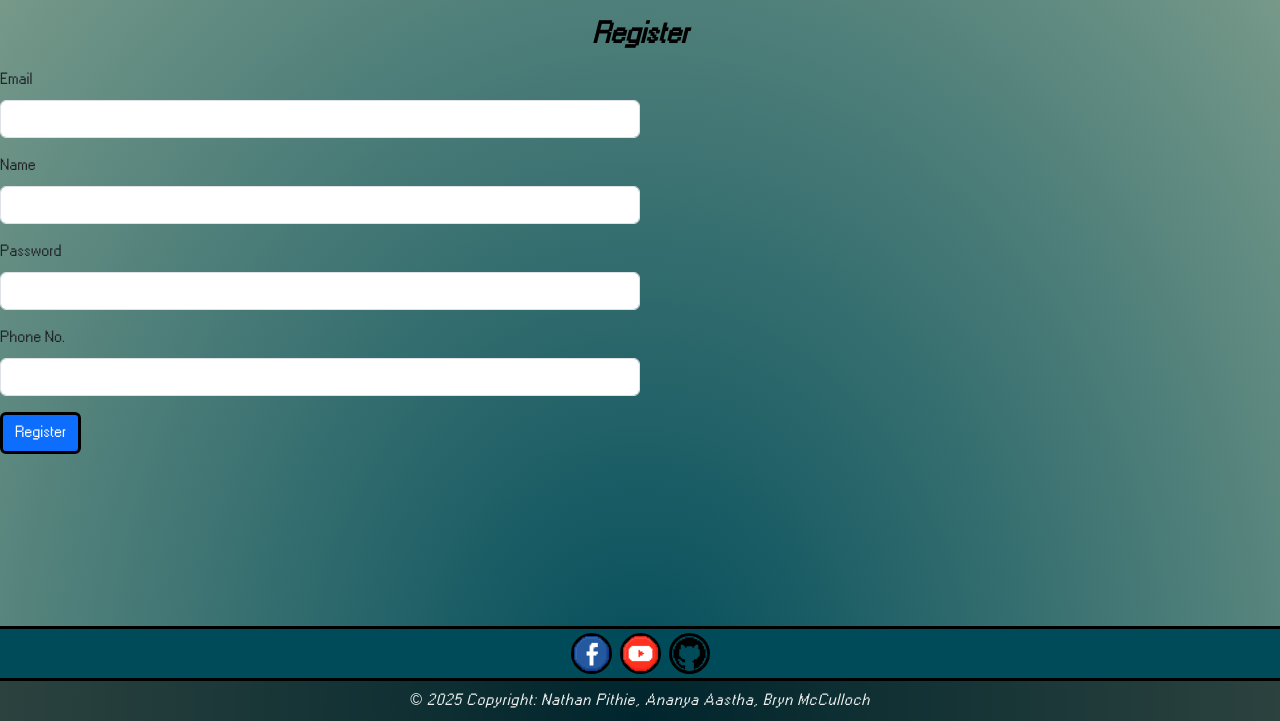
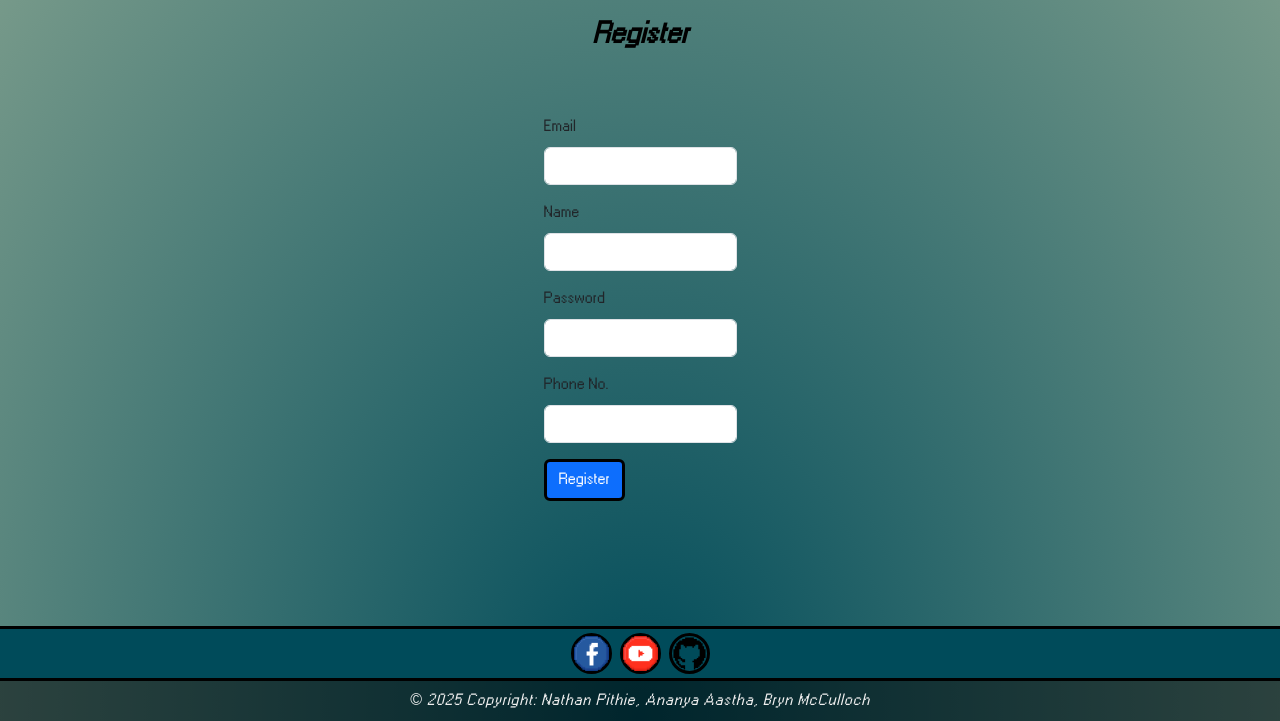
Before and after one commit to RedNate22/IAB207_A2_Group49, a Flask app: page /auth/register in a window 1280 px wide. Shown: the part 79-800 px from the top of the page. Run offline with Flask 3, Linux system fonts and the light colour scheme; some libraries are stand-ins or nearby versions.

Commit message:
added css element for fixing my forms finally

```diff
--- a/club95/static/styles/styles.css
+++ b/club95/static/styles/styles.css
@@ -1040,3 +1040,19 @@ as well as filter, search and sort them. */
     height: 100%;
     width: 100%;
 }
+
+
+/* FORM ELEMENTS */
+    /* Center forms */
+    .centered-form {
+        display: flex;
+        flex-direction: column;
+        align-items: center;
+        justify-content: center;
+        min-height: 60vh;
+
+        width: 100%;
+        max-width: 400px;
+        margin-left: auto;
+        margin-right: auto;
+    }
--- a/club95/templates/auth/login.html
+++ b/club95/templates/auth/login.html
@@ -3,7 +3,6 @@
 
 {% block body %}
 <div class="centered-form">
-    <h2>Login</h2>
 
     {# Flash message section #}
     {% with messages = get_flashed_messages() %}
@@ -16,7 +15,7 @@
         {% endif %}
     {% endwith %}
 
-    <div class="col-md-6">
+    <div class="centered-form">
         {{ render_form(form, method="POST", button_map={"submit": "primary"}) }}
     </div>
 
--- a/club95/templates/auth/register.html
+++ b/club95/templates/auth/register.html
@@ -3,6 +3,8 @@
 
 {% block body %}
 
-<div class="col-md-6">{{ render_form(form, method="POST", novalidate=True, button_map={"submit": "primary"}) }}</div>
+<div class="centered-form">
+    {{ render_form(form, method="POST", novalidate=True, button_map={"submit": "primary"}) }}
+</div>
 
 {% endblock %}
--- a/club95/templates/user/user.html
+++ b/club95/templates/user/user.html
@@ -2,8 +2,8 @@
 {% from "bootstrap5/form.html" import render_form %}
 {% block body %}
 <!-- Form rendering is simple and easy if using WTForms and Bootstrap -->
-<div class="col-md-6">{{ render_form(form, method="POST", novalidate=True, button_map={"submit": "primary"}) }}</div>
-
+<!--<div class="centered-form">{{ render_form(form, method="POST", novalidate=True, button_map={"submit": "primary"}) }}</div>
+-->
 
 <!-- When you have Login form, then show the user a link to register -->
 {% if heading == 'Login' %}
```
